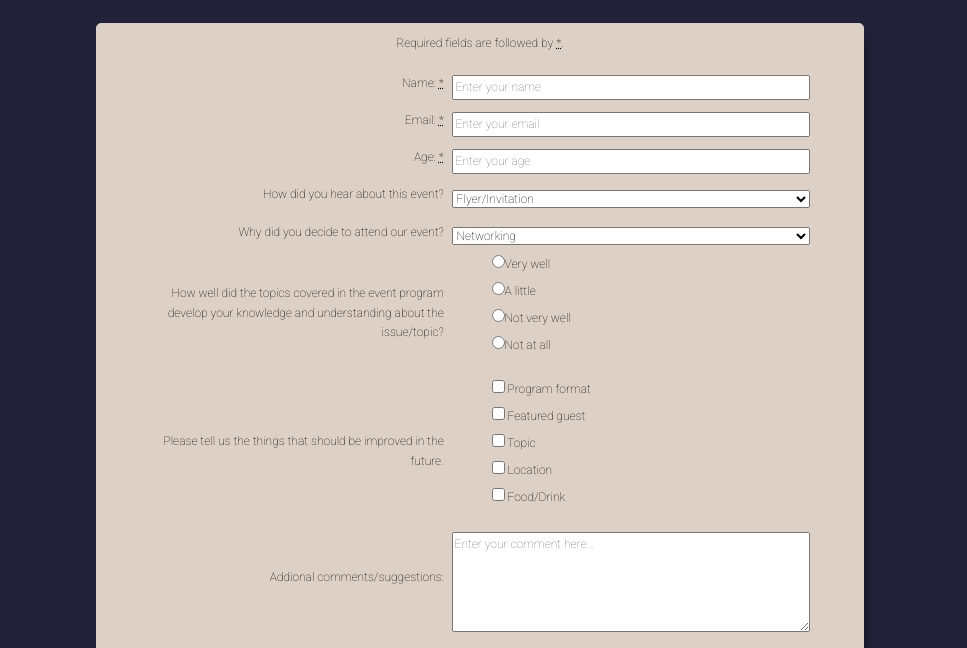
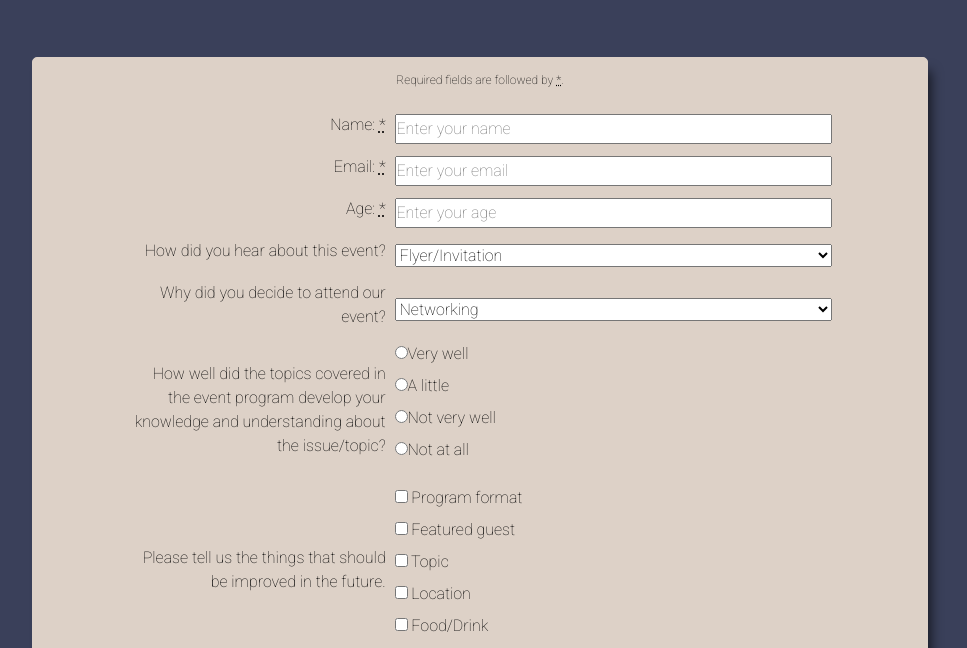
Before and after one commit to MartaBento/survey-form, a plain HTML site: page index.html in a window 1280 px wide. Shown: the part 137-785 px from the top of the page, without its empty margins (160-1127 px from the left). Drawn offline with nearby package versions, Linux system fonts and the light colour scheme.

Commit message:
finished some details

```diff
--- a/styles/styles.css
+++ b/styles/styles.css
@@ -2,16 +2,17 @@
 
 body {
     font-family: 'Roboto', sans-serif;
-    line-height: 1.2em;
-    background-color: #22223b;
+    line-height: 1.5em;
+    background-color: #3a405a;
     color: #ffffff;
     text-align: center;
+    margin: 0;
 }
 
 h1 {
     font-size: 40px;
     text-align: center;
-    font-weight: lighter;
+    padding: 10px;
 }
 
 h2 {
@@ -34,36 +35,40 @@ img {
 }
 
 section {
-    font-size: 12px;
+    font-size: 16px;
     background-color: #ddd1c7;
     padding: 10px;
-    width:60%;
+    width:70%;
     border-radius:5px;
     height:auto;
-    margin:50px 20%;
+    margin:60px 20%;
+    margin-left: auto;
+    margin-right: auto;
     position:relative;
     border:1px solid #ddd1c7;
     color: black;
 
-    -webkit-box-shadow: 7px 10px 12px -4px rgba(0,0,0,0.3);
-    -moz-box-shadow: 7px 10px 12px -4px rgba(0,0,0,0.3);
-    box-shadow: 7px 10px 12px -4px rgba(0,0,0,0.3);
+    -webkit-box-shadow: 7px 10px 12px -4px rgba(0,0,0,0.63);
+    -moz-box-shadow: 7px 10px 12px -4px rgba(0,0,0,0.63);
+    box-shadow: 7px 10px 12px -4px rgba(0, 0, 0, 0.63);
 }
 
 .label {
     display: inline-block;
     text-align: right;
-    width: 40%;
+    width: 30%;
     padding: 5px;
     vertical-align: top;
     vertical-align: middle;
 }
 
 .input {
+
     display: inline-block;
     text-align: left;
-    width: 48%;
+    width: 50%;
     vertical-align: middle;
+    padding-left: 0px;
 }
 
 .submit {
```
Also changed, not shown: form-sent.html (+1 -1 lines), index.html (+1 -0 lines), resources/form-sent.svg (renamed from resources/sucess.svg), 2 other files.
